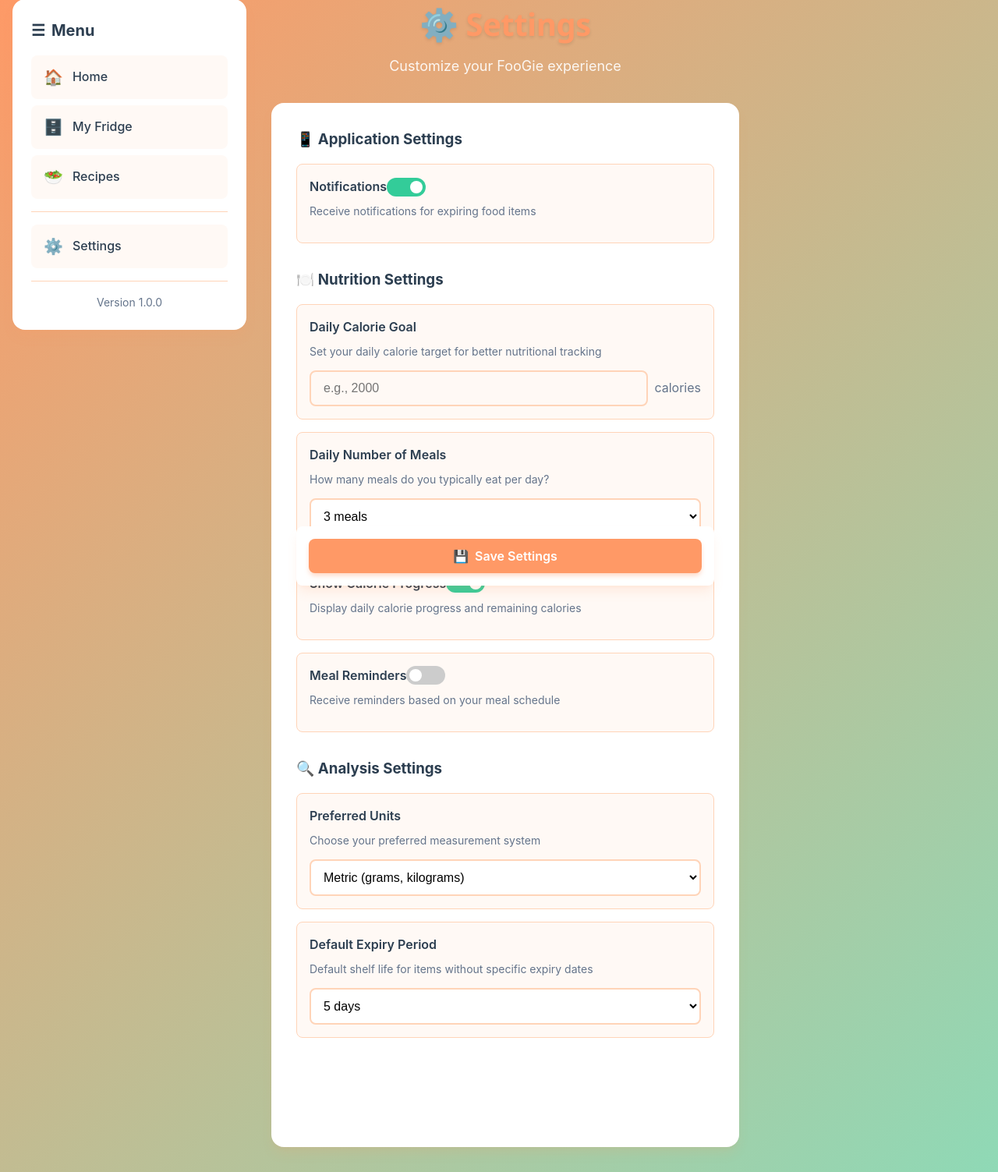
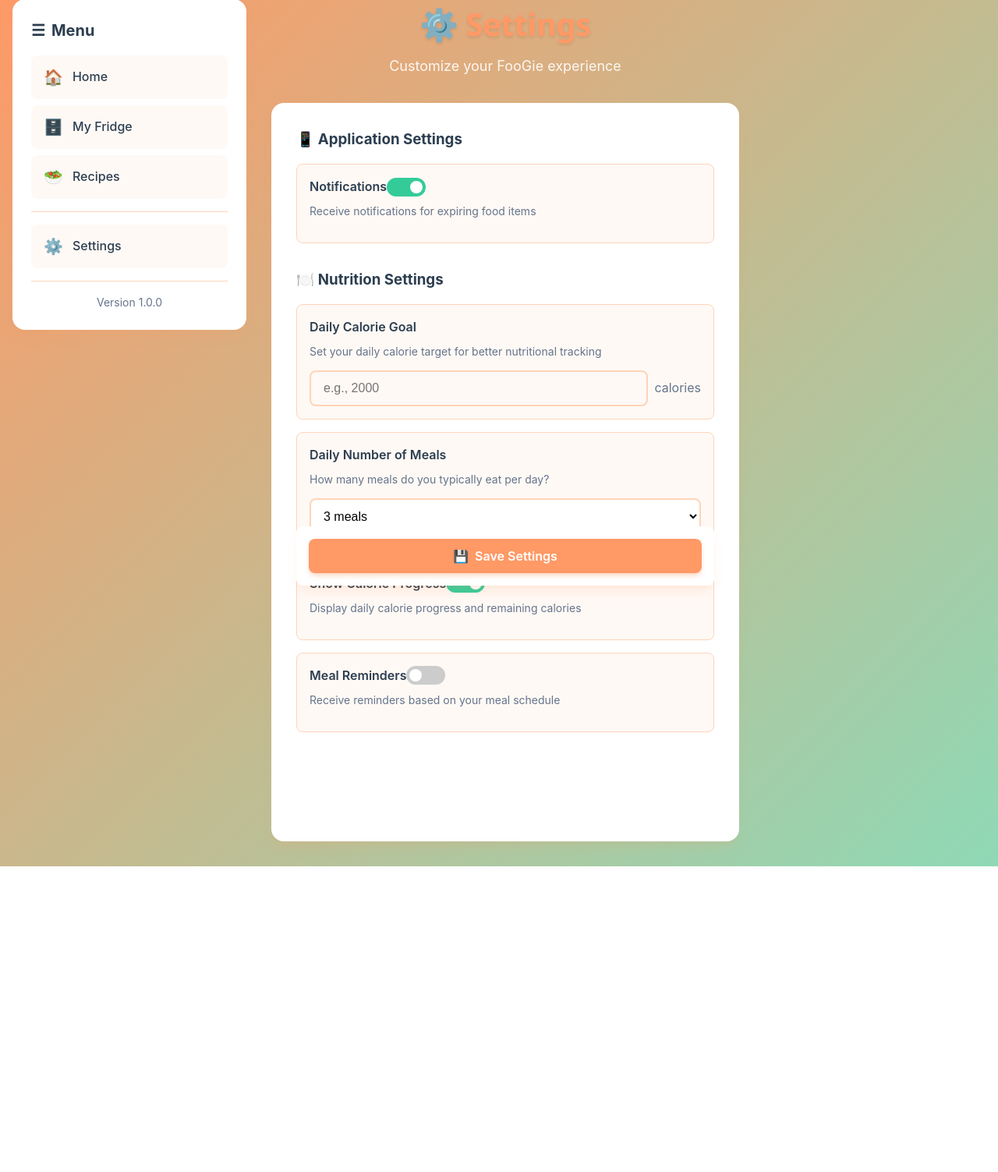
Before and after one commit to BeautifulSkyTian/FoodGie, a Flask app: page /settings in a window 1280 px wide. Shown: the part 33-1536 px from the top of the page at 78% size. After the commit the page ends 1144 px from the top, so only its background shows below. Run offline with Flask 3, Linux system fonts and the light colour scheme.

Commit message:
remove unit settings, notification settings, and remove default expire delay

```diff
--- a/Website/templates/settings.html
+++ b/Website/templates/settings.html
@@ -258,39 +258,6 @@
     </div>
   </div>
 </div>
-            <!-- Analysis Settings -->
-            <div class="settings-section">
-              <h3>🔍 Analysis Settings</h3>
-
-              <div class="setting-item">
-                <div class="setting-label">
-                  <span>Preferred Units</span>
-                </div>
-                <div class="setting-description">
-                  Choose your preferred measurement system
-                </div>
-                <select class="select-input" id="units">
-                  <option value="metric">Metric (grams, kilograms)</option>
-                  <option value="imperial">Imperial (ounces, pounds)</option>
-                  <option value="both">Show both</option>
-                </select>
-              </div>
-
-              <div class="setting-item">
-                <div class="setting-label">
-                  <span>Default Expiry Period</span>
-                </div>
-                <div class="setting-description">
-                  Default shelf life for items without specific expiry dates
-                </div>
-                <select class="select-input" id="default-expiry">
-                  <option value="3">3 days</option>
-                  <option value="5" selected>5 days</option>
-                  <option value="7">7 days</option>
-                  <option value="14">14 days</option>
-                </select>
-              </div>
-            </div>
             <!-- Save Settings -->
             <div class="save-settings">
               <button type="submit" class="btn btn-primary" style="width: 100%;">
@@ -310,8 +277,6 @@
 
   // Apply saved settings to form elements
   document.getElementById('notifications').checked = savedSettings.notifications !== false;
-  document.getElementById('units').value = savedSettings.units || 'metric';
-  document.getElementById('default-expiry').value = savedSettings.defaultExpiry || '5';
 
   // Nutrition settings
   document.getElementById('daily-calories').value = savedSettings.dailyCalories || '';
```
